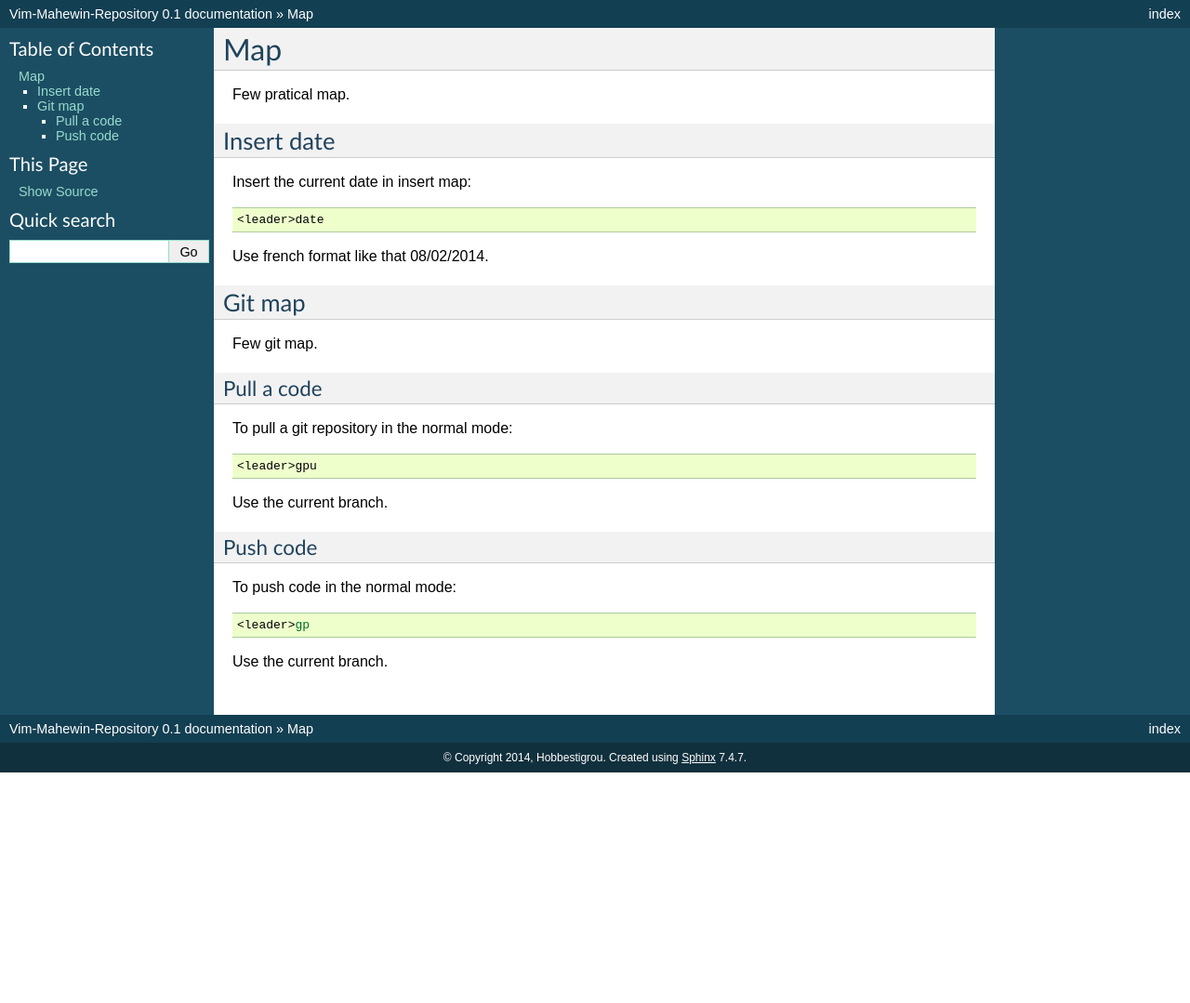
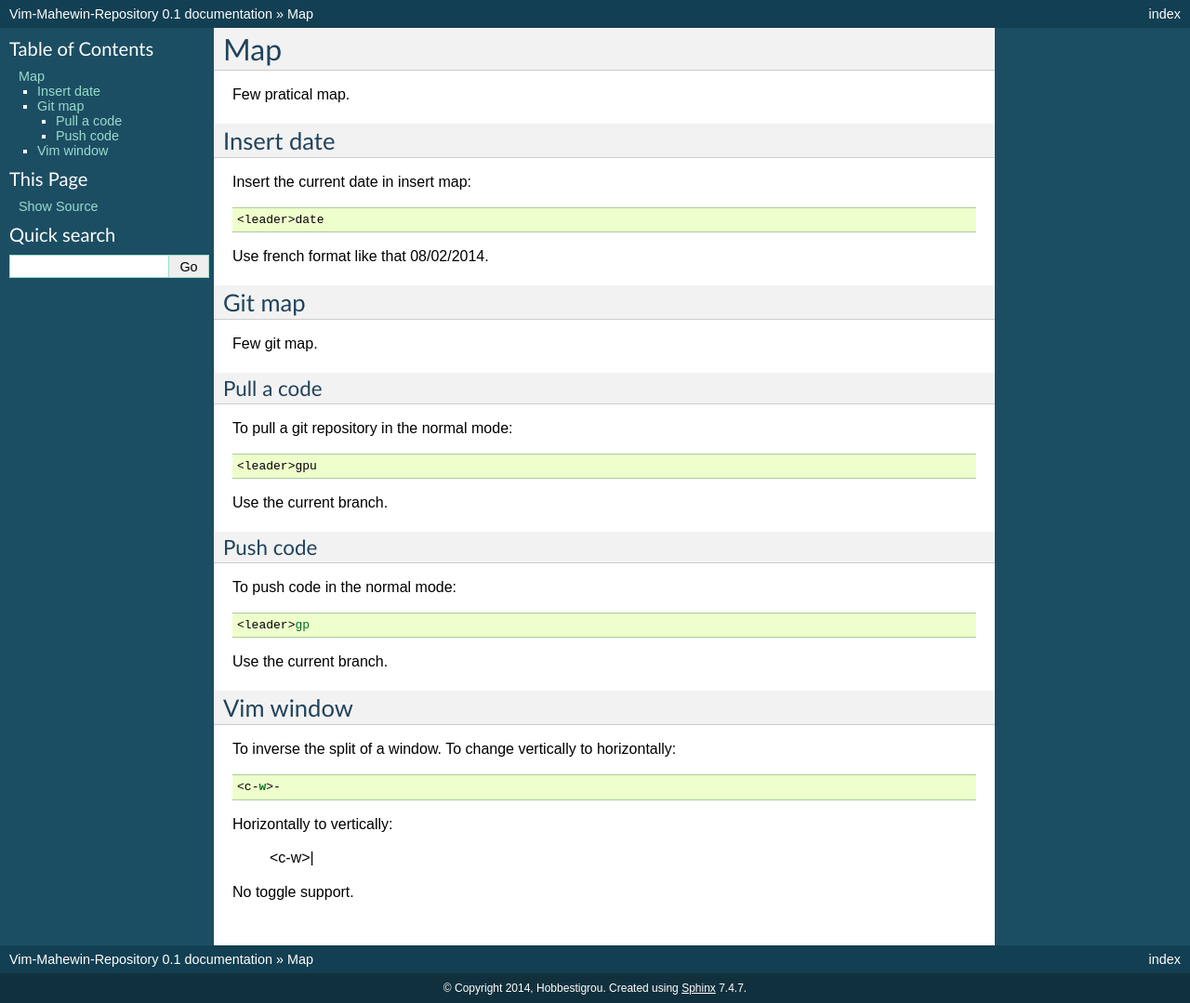
Before and after one commit to hobbestigrou/Vim-Mahewin-Repository, a Sphinx documentation site: the page built from docs/source/map.rst, in a window 1280 px wide. Shown: the whole page at 93% size. Built offline with Sphinx 7.4.7, drawn with Linux system fonts in a browser that asks for light colours; formulas are drawn with MathJax 3; before the commit the page ends 900 px from its top, so only the background shows below that.

Commit message:
[Core] Add mapping to change split.

```diff
--- a/docs/source/map.rst
+++ b/docs/source/map.rst
@@ -35,3 +35,17 @@ To push code in the normal mode:
     <leader>gp
 
 Use the current branch.
+
+Vim window
+----------
+To inverse the split of a window. To change vertically to horizontally:
+
+.. code-block:: vim
+
+    <c-w>-
+
+Horizontally to vertically:
+
+    <c-w>|
+
+No toggle support.
```
Also changed, not shown: 1 other file.
